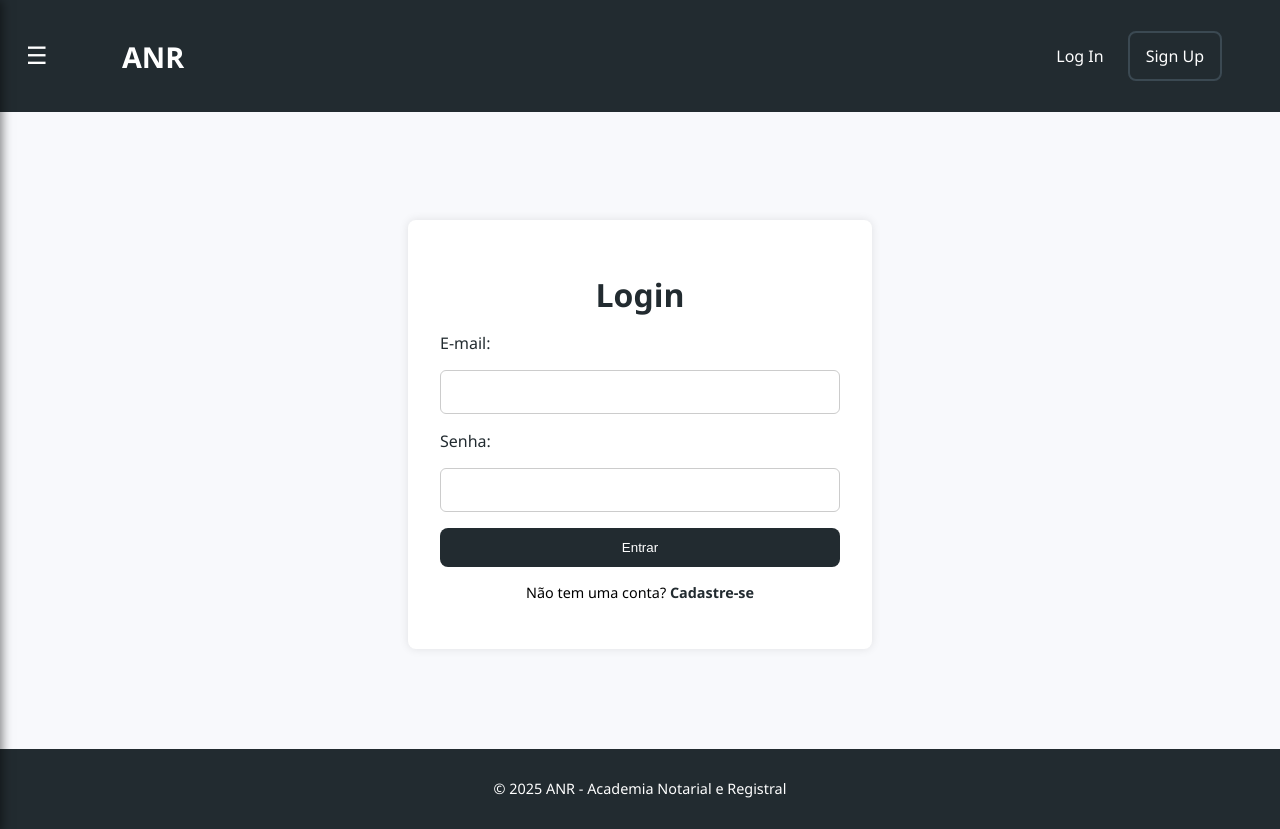
After one commit to Arthurestak/ProjetoANR-Site, a Node server app: page /login in a window 1280 px wide. The commit adds this page. Run offline with Node 20, Linux system fonts and the light colour scheme.

Commit message:
Adição da tela de cadastro e login

```diff
--- a/package.json
+++ b/package.json
@@ -10,7 +10,9 @@
   "license": "ISC",
   "description": "",
   "dependencies": {
+    "dotenv": "^16.5.0",
     "ejs": "^3.1.10",
-    "express": "^5.1.0"
+    "express": "^5.1.0",
+    "mysql2": "^3.14.1"
   }
 }
--- /dev/null
+++ b/public/scripts/auth.js
@@ -0,0 +1,39 @@
+document.addEventListener("DOMContentLoaded", function () {
+    const loginForm = document.querySelector("form[action='/login']");
+    const signupForm = document.querySelector("form[action='/signup']");
+
+    if (loginForm) {
+        loginForm.addEventListener("submit", function (event) {
+            event.preventDefault();
+            const email = document.getElementById("email").value;
+            const password = document.getElementById("password").value;
+
+            fetch("/login", {
+                method: "POST",
+                headers: { "Content-Type": "application/x-www-form-urlencoded" },
+                body: new URLSearchParams({ email, password })
+            })
+            .then(response => response.text())
+            .then(data => alert(data))
+            .catch(error => console.error("Erro ao fazer login:", error));
+        });
+    }
+
+    if (signupForm) {
+        signupForm.addEventListener("submit", function (event) {
+            event.preventDefault();
+            const name = document.getElementById("name").value;
+            const email = document.getElementById("email").value;
+            const password = document.getElementById("password").value;
+
+            fetch("/signup", {
+                method: "POST",
+                headers: { "Content-Type": "application/x-www-form-urlencoded" },
+                body: new URLSearchParams({ name, email, password })
+            })
+            .then(response => response.text())
+            .then(data => alert(data))
+            .catch(error => console.error("Erro ao cadastrar:", error));
+        });
+    }
+});
--- a/public/scripts/script.js
+++ b/public/scripts/script.js
@@ -1,7 +1,25 @@
-document.addEventListener("DOMContentLoaded", function () {
+window.addEventListener("DOMContentLoaded", () => {
+    const section = document.querySelectorAll(".section-title");
+    const container = document.querySelectorAll(".container");
     const sidebar = document.getElementById("sidebar");
     const toggleButton = document.querySelector(".sidebar-toggle");
     const closeButton = document.querySelector(".close-sidebar");
+
+    section.forEach((section, hidden) =>{
+        setTimeout(() => {
+            section.classList.remove("hidden");
+            section.classList.add("show");
+        }, 700)
+
+    });
+
+    container
+    .forEach((card, hidden) =>{
+        setTimeout(() => {
+            card.classList.remove("hidden");
+            card.classList.add("show");
+        }, 1000)
+    });
 
     toggleButton.addEventListener("click", function () {
         sidebar.classList.add("active");
--- /dev/null
+++ b/public/signlogin.css
@@ -0,0 +1,64 @@
+/* CONTAINER DE AUTENTICAÇÃO */
+.auth-container {
+    max-width: 400px;
+    margin: 100px auto;
+    padding: 2rem;
+    background-color: #ffffff;
+    box-shadow: 0 0 10px rgba(0, 0, 0, 0.1);
+    border-radius: 8px;
+    text-align: center;
+}
+
+.auth-container h1 {
+    color: #222b30;
+    font-size: 2rem;
+    margin-bottom: 1rem;
+}
+
+.auth-container form {
+    display: flex;
+    flex-direction: column;
+    gap: 1rem;
+}
+
+.auth-container label {
+    font-size: 1rem;
+    color: #222b30;
+    text-align: left;
+}
+
+.auth-container input {
+    padding: 0.75rem;
+    border: 1px solid #ccc;
+    border-radius: 6px;
+    font-size: 1rem;
+}
+
+.auth-container .btn-auth {
+    padding: 0.75rem;
+    border: none;
+    border-radius: 8px;
+    background-color: #222b30;
+    color: #ffffff;
+    cursor: pointer;
+    transition: background 0.3s ease;
+}
+
+.auth-container .btn-auth:hover {
+    background-color: #141a1d;
+}
+
+.auth-container p {
+    margin-top: 1rem;
+    font-size: 0.9rem;
+}
+
+.auth-container a {
+    color: #222b30;
+    text-decoration: none;
+    font-weight: bold;
+}
+
+.auth-container a:hover {
+    text-decoration: underline;
+}
--- a/public/styles.css
+++ b/public/styles.css
@@ -53,6 +53,7 @@ header {
     border-radius: 6px;
     cursor: pointer;
     transition: background 0.3s ease;
+    text-decoration: none;
 }
 
 /* BOTÃO DE SIGUNP */
@@ -66,6 +67,7 @@ header {
     border-radius: 8px;
     cursor: pointer;
     transition: background 0.3s ease;
+    text-decoration: none;
 }
 
 .btn-signup:hover {
--- a/server.js
+++ b/server.js
@@ -1,17 +1,69 @@
+require('dotenv').config();
+const mysql = require('mysql2');
 const express = require('express');
 const path = require('path');
 
 const app = express();
 
+// Configuração do banco de dados
+const db = mysql.createConnection({
+    host: process.env.DATABASE_HOST,
+    user: process.env.DATABASE_USER,
+    password: process.env.DATABASE_PASSWORD,
+    database: process.env.DATABASE_NAME,
+    port: process.env.DATABASE_PORT
+});
+
+db.connect((err) => {
+    if (err) {
+        console.error('Erro ao conectar ao banco de dados:', err);
+    } else {
+        console.log('Conectado ao banco de dados!');
+    }
+});
+
+// Configuração do Express
 app.use(express.static(path.join(__dirname, 'public')));
-
 app.set('view engine', 'ejs');
 app.set('views', path.join(__dirname, 'views'));
+app.use(express.urlencoded({ extended: true }));
 
-app.get('/', (req, res) => {
-    res.render('index');
+// Rotas de renderização
+app.get('/', (req, res) => res.render('index'));
+app.get('/login', (req, res) => res.render('login'));
+app.get('/signup', (req, res) => res.render('signup'));
+
+// Rota para processar cadastro
+app.post('/signup', (req, res) => {
+    const { name, email, password } = req.body;
+
+    const query = 'INSERT INTO users (name, email, password) VALUES (?, ?, ?)';
+    db.query(query, [name, email, password], (err, result) => {
+        if (err) {
+            console.error('Erro ao cadastrar usuário:', err);
+            res.send('Erro ao cadastrar.');
+        } else {
+            res.redirect('/login');
+        }
+    });
 });
 
+// Rota para processar login
+app.post('/login', (req, res) => {
+    const { email, password } = req.body;
+
+    const query = 'SELECT * FROM users WHERE email = ? AND password = ?';
+    db.query(query, [email, password], (err, result) => {
+        if (err || result.length === 0) {
+            console.error('Erro ao autenticar usuário:', err);
+            res.send('Login inválido.');
+        } else {
+            res.send('Login bem-sucedido!');
+        }
+    });
+});
+
+// Iniciar servidor
 const PORT = 3000;
 app.listen(PORT, () => {
     console.log(`Servidor rodando em http://localhost:${PORT}`);
--- /dev/null
+++ b/views/login.ejs
@@ -0,0 +1,35 @@
+<!DOCTYPE html>
+<html lang="pt-BR">
+<head>
+    <meta charset="UTF-8">
+    <meta name="viewport" content="width=device-width, initial-scale=1.0">
+    <title>Login - ANR</title>
+    <link rel="stylesheet" href="/signlogin.css">
+    <link rel="stylesheet" href="/styles.css">
+    <link rel="shortcut icon" href="/images/ANR LogoPequena.webp" type="image/x-icon">
+</head>
+<body>
+    <%- include('./partials/header.ejs') %>
+
+    <main>
+        <div class="auth-container">
+            <h1>Login</h1>
+            <form action="/login" method="POST">
+                <label for="email">E-mail:</label>
+                <input type="email" id="email" name="email" required>
+
+                <label for="password">Senha:</label>
+                <input type="password" id="password" name="password" required>
+
+                <button type="submit" class="btn-auth">Entrar</button>
+            </form>
+            <p>Não tem uma conta? <a href="/signup">Cadastre-se</a></p>
+        </div>
+    </main>
+
+    <%- include('./partials/footer.ejs') %>
+
+    <script src="/scripts/script.js"></script>
+    <script src="/scripts/auth.js"></script>
+</body>
+</html>
--- a/views/partials/header.ejs
+++ b/views/partials/header.ejs
@@ -9,7 +9,7 @@
             <ul>
                 <li><a href="/">Home</a></li>
                 <li><a href="/avisos">Avisos</a></li>
-                <li><a href="/materiais">Materiais</a></li>
+                <li><a href="/materias">Matérias</a></li>
                 <li><a href="/contato">Contato</a></li>
             </ul>
         </div>
@@ -19,8 +19,8 @@
         </div>
 
         <div class="header-right">
-            <button class="btn-login">Log In</button>
-            <button class="btn-signup">Sign Up</button>
+            <a href="/login" class="btn-login">Log In</a>
+            <a href="/signup" class="btn-signup">Sign Up</a>
         </div>
     </div>
 </header>
```
Also changed, not shown: public/materias.css (added, +90 -0 lines), views/materias.ejs (added, +54 -0 lines), views/signup.ejs (added, +39 -0 lines), 1 other file.
